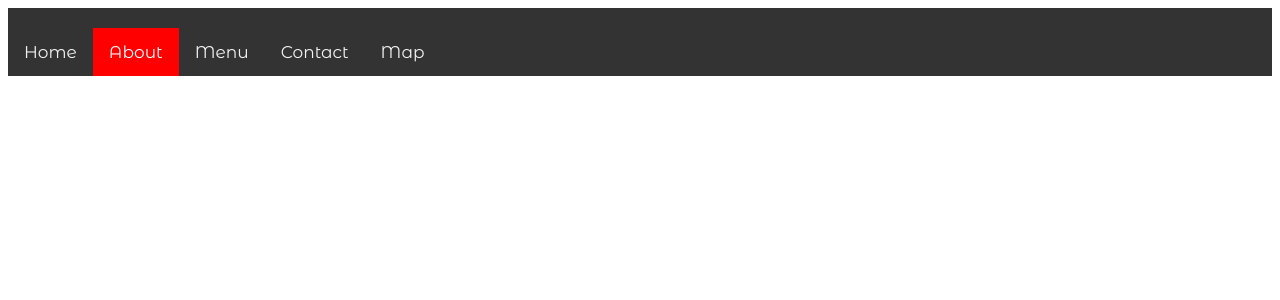
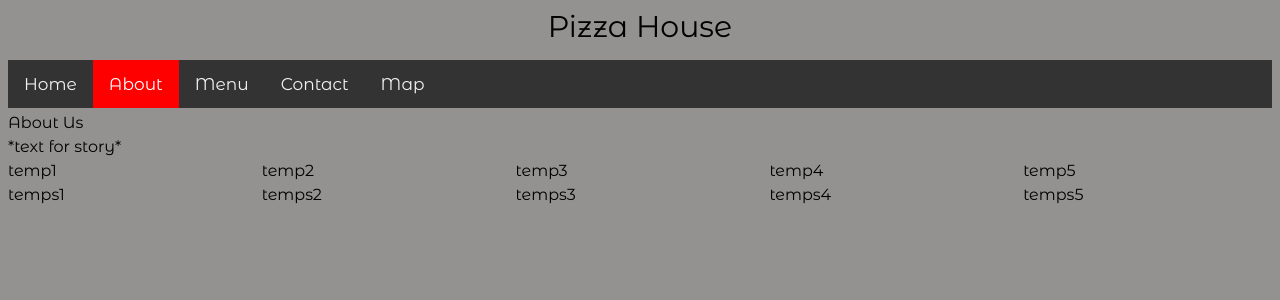
Before and after one commit to Zachery-Beck/Comp205-Group-project, a PHP site: the page made by About Page.html in a window 1280 px wide. Shown: the top 300 px of the page. Run offline with PHP 8.4, Linux system fonts and the light colour scheme.

Commit message:
update to about and html formatting on all pages

```diff
--- a/About Page.html
+++ b/About Page.html
@@ -5,7 +5,12 @@
     <meta charset="UTF-8">
     <title>"About Us"</title>
 </head>
-<body>
+<!--Start of About Container Main Code-->
+<about-container>
+    <header>
+        Pizza House
+      </header>
+    <body>
     <!--Top Navigation Bar Main Code-->
     <nav>
         <a href="Home Page.html">Home</a>
@@ -14,5 +19,43 @@
         <a href="Contact Page.html">Contact</a>
         <a href="Map Page.html">Map</a>
     </nav>
+    <about-title>
+        About Us
+    </about-title>
+    <about-main>
+        *text for story*
+        <!-- will be expanded -->
+    </about-main>
+    <pic1>
+      temp1
+    </pic1>
+    <pic2>
+      temp2
+    </pic2>
+    <pic3>
+        temp3
+    </pic3>
+    <pic4>
+       temp4
+    </pic4>
+    <pic5>
+        temp5
+    </pic5>
+    <script1>
+        temps1
+    </script1>
+    <script2>
+        temps2
+    </script2>
+    <script3>
+        temps3
+    </script3>
+    <script4>
+        temps4
+    </script4>
+    <script5>
+        temps5
+    </script5>
 </body>
+</about-container>
 </html>
--- a/Contact Page.html
+++ b/Contact Page.html
@@ -5,6 +5,11 @@
     <meta charset="UTF-8">
     <title>"Contact Page"</title>
 </head>
+<!--Start of Contact Container Main Code-->
+<contact-container>
+    <header>
+        Pizza House
+      </header>
     <body>
         <!--Top Navigation Bar Main Code-->
         <nav>
@@ -15,4 +20,5 @@
             <a href="Map Page.html">Map</a>
         </nav>
     </body>
+</contact-container>
 </html>
--- a/Main CSS page.css
+++ b/Main CSS page.css
@@ -1,11 +1,22 @@
 
+/*Import Google Font*/
 @import url('https://fonts.googleapis.com/css2?family=Montserrat+Alternates&display=swap');
+
+
+body {
+  font-family: 'Montserrat Alternates', sans-serif;
+  background-color: #949191
+}
+
+
+
+
+
 /* Add a black background color to the top navigation */
 nav {
     background-color: #333;
     overflow: hidden;
     grid-area: nav;
-    padding-top: 20px;
   }
 
   /* Style the links inside the navigation bar */
@@ -31,29 +42,116 @@ nav {
     color: white;
   }
 
+  footer{
+    grid-area: footer;
+    border: 3px solid black;
+  }
+
+  header{
+    grid-area: header;
+    text-align: center;
+    padding-bottom: 10px;
+    font-size: 30px;
+  }
+
+
+
+
+
+/*Home Page Container and Formatting*/
   home-container{
       display: grid;
-      grid-template-columns: 5fr 5fr;
+      grid-template-columns: 1fr 3fr 1fr;
+      grid-gap: 10px 10px;
+      grid-template-areas:
+        "header   header   header"
+        "nav      nav      nav"
+        "lbar     main     rbar"
+        "lbar     main     rbar"
+        "lbox     main     rbox"
+        "footer   footer   footer"
+
+  }
+  home-main{
+    grid-area: main;
+    border: 3px solid black;
+  }
+
+  home-lbar{
+    grid-area: lbar;
+    border: 3px solid black;
+  }
+
+  home-rbar{
+    grid-area: rbar;
+    border: 3px solid black;
+  }
+  home-lbox{
+    grid-area: lbox;
+    border: 3px solid black;
+  }
+
+  home-rbox{
+    grid-area: rbox;
+    border: 3px solid black;
+  }
+/* End of home page style sheet */
+
+
+/*About Page Style Sheet*/
+  about-container{
+      display: grid;
+      grid-template-columns: 1fr 1fr 1fr 1fr 1fr;
       grid-gap: 5px 5px;
       grid-template-areas:
-        "header   header"
-        "nav      nav"
+        "header   header  header  header  header"
+        "nav  nav nav nav nav"
+        "title  title title title title"
+        "main main  main  main  main"
+        "pic1 pic2  pic3  pic4  pic5"
+        "script1  script2 script3 script4 script5"
   }
+about-title{
+  grid-area: title;
+}
+about-main{
+  grid-area: main;
+}
+pic1{
+  grid-area: pic1;
+}
+pic2{
+  grid-area: pic2;
+}
+pic3{
+  grid-area: pic3;
+}
+pic4{
+  grid-area: pic4;
+}
+pic5{
+  grid-area: pic5;
+}
+script1{
+  grid-area: script1;
+}
+script2{
+  grid-area: script2;
+}
+script3{
+  grid-area: script3;
+}
+script4{
+  grid-area: script4;
+}
+script5{
+  grid-area: script5;
+}
 
-  home-header{
-    grid-area: header;
-    text-align: center;
 
-  }
 
-  about-container{
-      display: grid;
-      grid-template-columns: 1fr 1fr;
-      grid-gap: 5px 5px;
-      grid-template-areas:
-        "header   header"
-        "nav      nav"
-  }
+
+
 
   menu-container{
       display: grid;
--- a/Map Page.html
+++ b/Map Page.html
@@ -5,6 +5,11 @@
     <meta charset="UTF-8">
     <title>"Location"</title>
 </head>
+<!--Start of Map Container Main Code-->
+<map-container>
+    <header>
+        Pizza House
+      </header>
     <body>
     <!--Top Navigation Bar Main Code-->
         <nav>
@@ -15,4 +20,5 @@
             <a class="active" href="Map Page.html">Map</a>
         </nav>
     </body>
+</map-container>
 </html>
--- a/Menu Page.html
+++ b/Menu Page.html
@@ -5,6 +5,11 @@
     <meta charset="UTF-8">
     <title>"Pizza Menu"</title>
 </head>
+<!--Start of Menu Container Main Code-->
+<menu-container>
+    <header>
+        Pizza House
+      </header>
     <body>
     <!--Top Navigation Bar Main Code-->
         <nav>
@@ -15,4 +20,5 @@
             <a href="Map Page.html">Map</a>
         </nav>
     </body>
+</menu-container>
 </html>
```
Also changed, not shown: Home Page.html (+29 -2 lines). Lines whose indentation alone changed are shown as unchanged.
